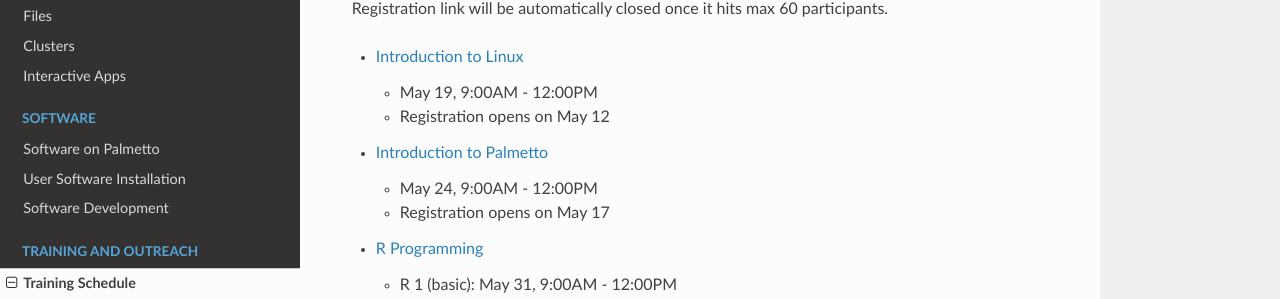
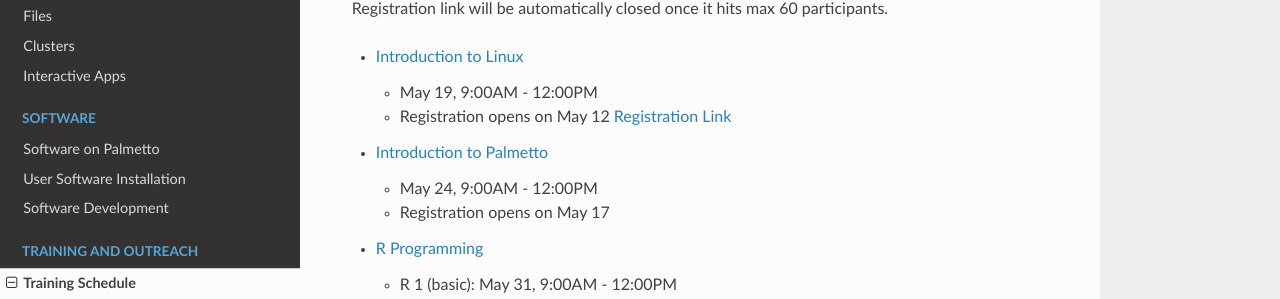
Before and after one commit to clemsonciti/palmetto-documentation, an MkDocs documentation site: the page built from docs/training/schedule.md, in a window 1280 px wide and 900 px high. Shown: the part 398-697 px from the top of the window. Built offline with MkDocs 1.6.1, drawn with Linux system fonts in a browser that asks for light colours; nearby versions of some CDN libraries.

Commit message:
Update schedule.md

```diff
--- a/docs/training/schedule.md
+++ b/docs/training/schedule.md
@@ -13,7 +13,7 @@ Registration link will be automatically closed once it hits max 60 participants.
 - [Introduction to Linux](workshop.md#introduction-to-linux)
     - May 19, 9:00AM - 12:00PM
     - Registration opens on May 12
-    <!--- - [Registration Link](https://forms.gle/Z4p6Np42FywzZRCx8) -->
+    [Registration Link](https://forms.gle/spedAFRaUch5qKty8)
 
 - [Introduction to Palmetto](workshop.md#introduction-to-research-computing-on-palmetto-cluster)
     - May 24, 9:00AM - 12:00PM
```
